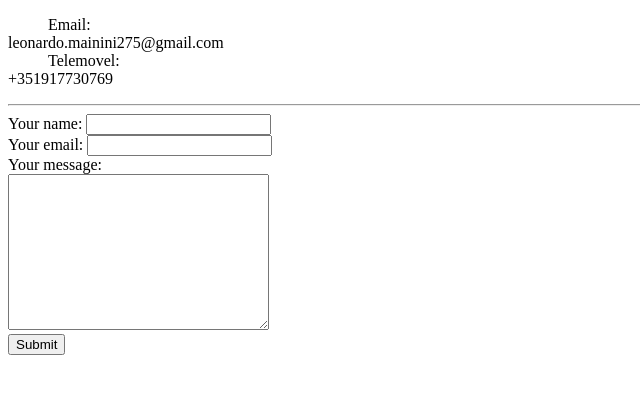
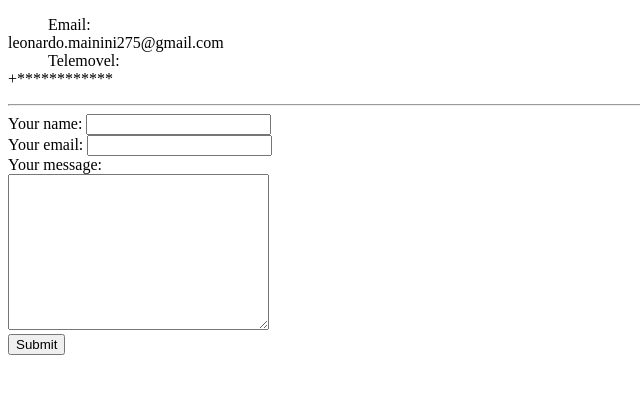
Before and after one commit to LeoMainini/cv, a plain HTML site: page contacts.htm in a window 1280 px wide. Shown: the full height of the page, 0-640 px from the left. Drawn offline with Linux system fonts and the light colour scheme.

Commit message:
Update contacts.htm

```diff
--- a/contacts.htm
+++ b/contacts.htm
@@ -9,7 +9,7 @@
         <dd>Email:</dd>
         <dt>leonardo.mainini275@gmail.com</dt>
         <dd>Telemovel:</dd>
-        <dt>+351917730769</dt>
+        <dt>+************</dt>
 
     </dl>
     <hr>
```
